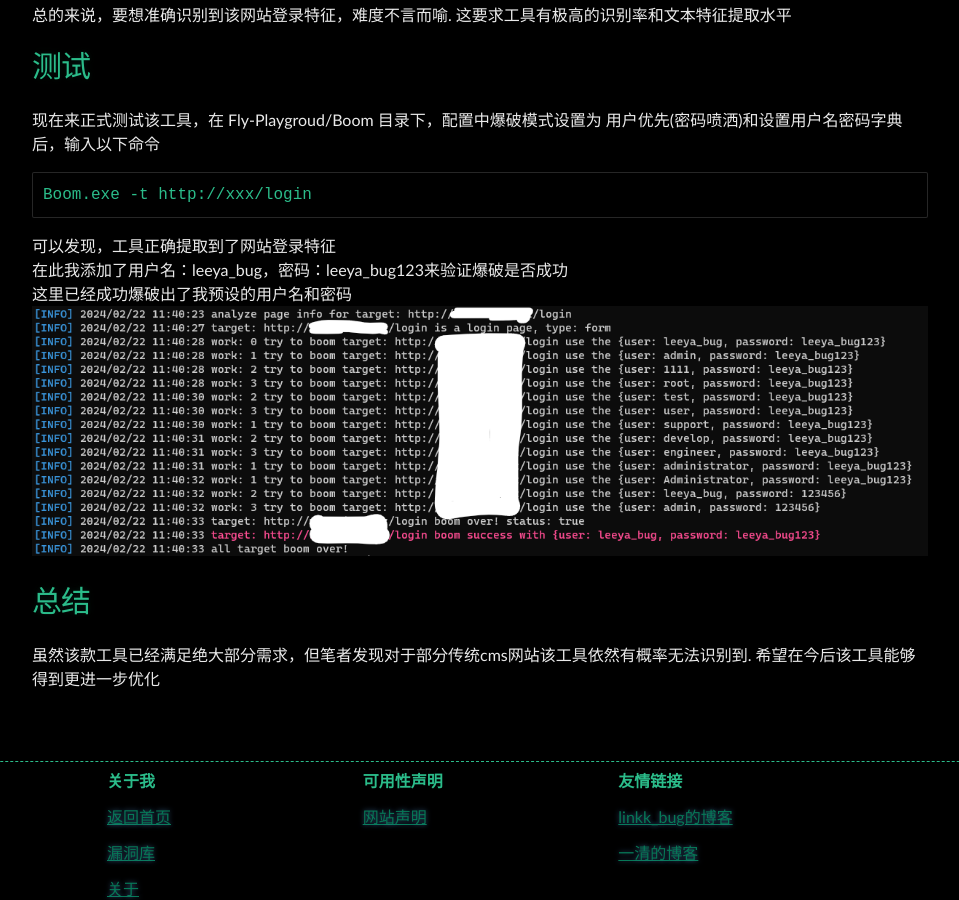
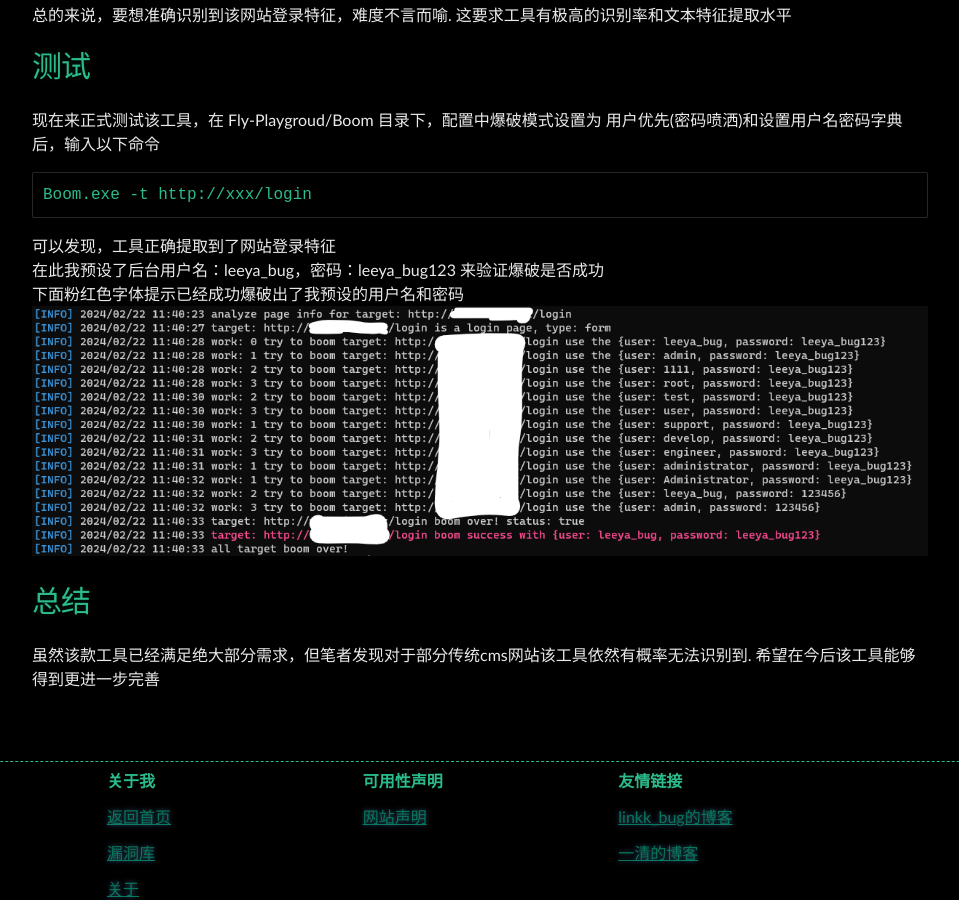
Before and after one commit to Leeyangee/leeyangee.github.io, a Jekyll site: the page built from _posts/2024-02-21-Boom：自动弱密码测试的革命性解决方案.md, in a window 1280 px wide and 900 px high, scrolled down 3585 px. Shown: the whole window, without its empty margins (160-1119 px from the left). Built offline with Jekyll 4.4.1, drawn with Linux system fonts in a browser that asks for light colours.

Commit message:
Update 2024-02-21-Boom：自动弱密码测试的革命性解决方案.md

````diff
--- a/_posts/2024-02-21-Boom：自动弱密码测试的革命性解决方案.md
+++ b/_posts/2024-02-21-Boom：自动弱密码测试的革命性解决方案.md
@@ -58,10 +58,10 @@ Boom.exe -t http://xxx/login
 ```
 
 可以发现，工具正确提取到了网站登录特征
-在此我添加了用户名：leeya_bug，密码：leeya_bug123来验证爆破是否成功
-这里已经成功爆破出了我预设的用户名和密码
+在此我预设了后台用户名：leeya_bug，密码：leeya_bug123 来验证爆破是否成功
+下面粉红色字体提示已经成功爆破出了我预设的用户名和密码
 ![avatar](/image/2024-02-21-7.png)
 
 # [](#header-1)总结
 
-虽然该款工具已经满足绝大部分需求，但笔者发现对于部分传统cms网站该工具依然有概率无法识别到. 希望在今后该工具能够得到更进一步优化
+虽然该款工具已经满足绝大部分需求，但笔者发现对于部分传统cms网站该工具依然有概率无法识别到. 希望在今后该工具能够得到更进一步完善
````
